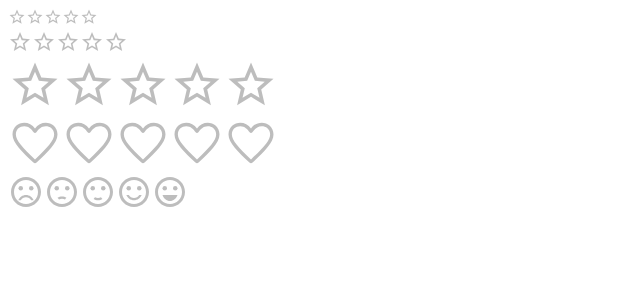
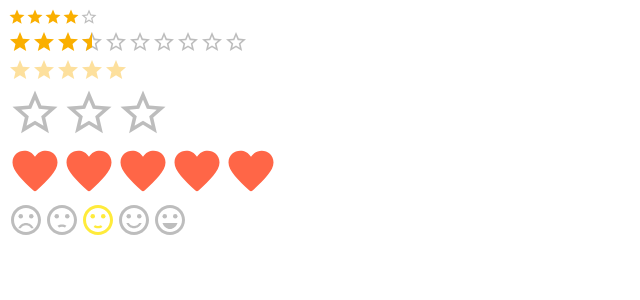
Before and after one commit to yoon12345678910/react-rating-component, a React (Vite) app: page / in a window 1280 px wide. Shown: the top 300 px of the page, without its empty margins (0-640 px from the left). Built offline with nearby package versions, Linux system fonts and the light colour scheme.

Commit message:
feat: `highlightSelectedOnly` 선택한 아이콘만 강조 기능 추가

```diff
--- a/src/App.tsx
+++ b/src/App.tsx
@@ -6,25 +6,35 @@ function App() {
   return (
     <>
       <div>
-        <Rating name="value-1" precision={1} size={18} />
+        <Rating name="value-1" size={18} value={4} readOnly />
       </div>
       <div>
-        <Rating name="value-2" precision={0.5} size={24} />
+        <Rating name="value-2" precision={0.5} size={24} max={10} value={3.5} />
       </div>
       <div>
-        <Rating name="value-3" precision={0.1} size={54} />
+        <Rating name="value-3" size={24} value={5} disabled />
+      </div>
+      <div>
+        <Rating name="value-4" precision={0.1} size={54} max={3} />
       </div>
       <div>
         <Rating
-          name="value-heart-4"
+          name="value-heart-1"
           precision={0.5}
           size={54}
+          value={5}
           emptyIcon={<HeartBorderIcon />}
           filledIcon={<HeartIcon />}
         />
       </div>
       <div>
-        <Rating name="value-icon-component-5" size={36} IconContainerComponent={FaceIcon} />
+        <Rating
+          name="value-icon-component-1"
+          size={36}
+          value={3}
+          IconContainerComponent={FaceIcon}
+          highlightSelectedOnly
+        />
       </div>
     </>
   );
--- a/src/components/Rating/Rating.tsx
+++ b/src/components/Rating/Rating.tsx
@@ -40,6 +40,11 @@ export interface RatingProps {
    * @default false
    */
   disabled?: boolean;
+  /**
+   * 'true'인 경우 선택한 아이콘만 강조.
+   * @default false
+   */
+  highlightSelectedOnly?: boolean;
   /**
    * 아이콘 사이즈.
    * @default 24
@@ -108,6 +113,7 @@ const Rating = (props?: RatingProps) => {
     max = 5,
     readOnly = false,
     disabled = false,
+    highlightSelectedOnly = false,
     size = 24,
     value: valueProp = null,
     prefix,
@@ -205,7 +211,7 @@ const Rating = (props?: RatingProps) => {
     disabled,
     activeRatingValue: value,
     selectedRatingValue: selectedValue,
-    size,
+    highlightSelectedOnly,
     hover,
     focus,
     emptyIcon,
--- a/src/components/Rating/RatingItem.tsx
+++ b/src/components/Rating/RatingItem.tsx
@@ -41,9 +41,9 @@ export interface RatingItemProps {
    */
   selectedRatingValue: number | null;
   /**
-   * 아이콘 사이즈.
+   * 선택한 아이콘만 강조 여부.
    */
-  size: number;
+  highlightSelectedOnly: boolean;
   /**
    * hover 값.
    */
@@ -98,6 +98,7 @@ const RatingItem = (props: RatingItemProps) => {
     itemValue,
     activeRatingValue,
     selectedRatingValue,
+    highlightSelectedOnly,
     hover,
     focus,
     labelProps,
@@ -111,7 +112,9 @@ const RatingItem = (props: RatingItemProps) => {
   } = props;
 
   const id = useId();
-  const isFilled = activeRatingValue !== null && itemValue <= activeRatingValue;
+  const isFilled =
+    activeRatingValue !== null &&
+    (highlightSelectedOnly ? itemValue === activeRatingValue : itemValue <= activeRatingValue);
   const isHovered = itemValue <= hover;
   const isFocused = itemValue <= focus;
   const isChecked = itemValue === selectedRatingValue;
```
